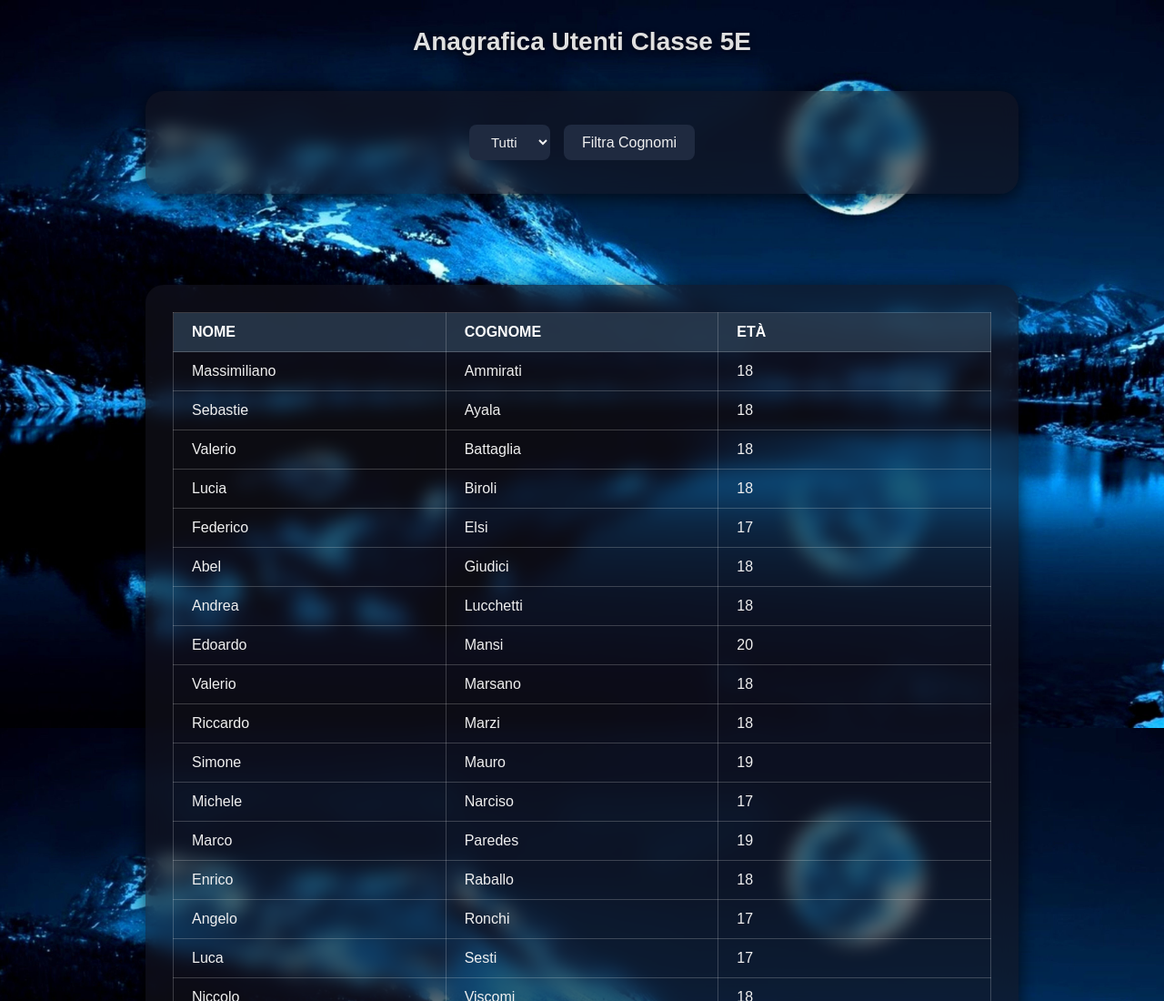
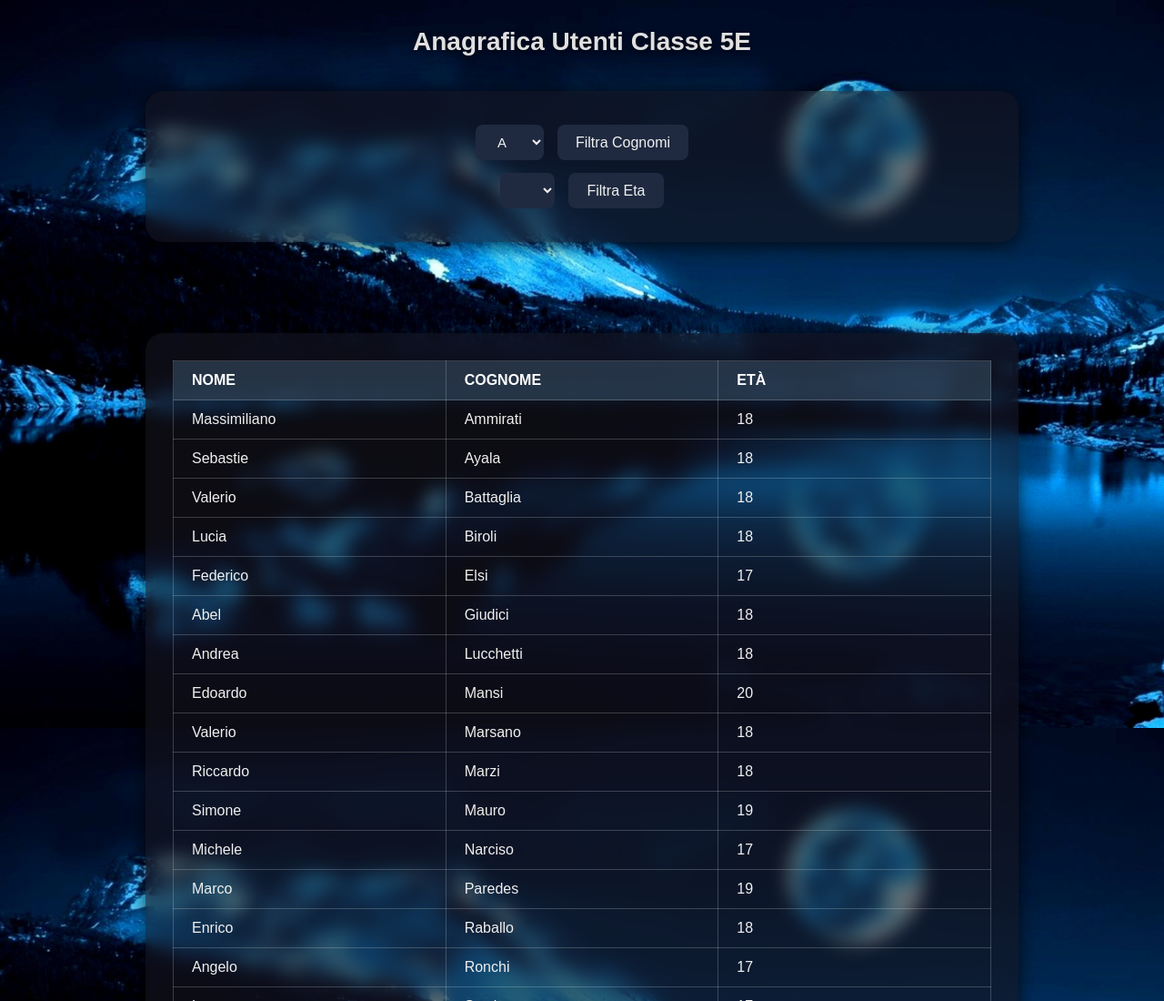
Before and after one commit to Zebb0a/TPS_5E_inf, a plain HTML site: page anagrafica-studenti/index.html in a window 1280 px wide. Shown: the top 1100 px of the page at 91% size. Drawn offline with Linux system fonts and the light colour scheme.

Commit message:
Update filters in index.html for student records

```diff
--- a/anagrafica-studenti/index.html
+++ b/anagrafica-studenti/index.html
@@ -13,20 +13,39 @@
         <div class="blurred-text">
             <div class="button-group">
                 <select id="lettera">
-                    <option value="">Tutti</option>
                     <option value="A">A</option>
                     <option value="B">B</option>
+                    <option value="C">C</option>
+                    <option value="D">D</option>
                     <option value="E">E</option>
+                    <option value="F">F</option>
                     <option value="G">G</option>
+                    <option value="H">H</option>
+                    <option value="I">I</option>
+                    <option value="J">J</option>
+                    <option value="K">K</option>
                     <option value="L">L</option>
                     <option value="M">M</option>
                     <option value="N">N</option>
+                    <option value="O">O</option>
                     <option value="P">P</option>
+                    <option value="Q">Q</option>
                     <option value="R">R</option>
                     <option value="S">S</option>
+                    <option value="T">T</option>
+                    <option value="U">U</option>
                     <option value="V">V</option>
+                    <option value="W">W</option>
+                    <option value="X">X</option>
+                    <option value="Y">Y</option>
+                    <option value="Z">Z</option>
                 </select>
                 <input type="button" value="Filtra Cognomi" onclick="filtraPerIniziale();">
+            </div>
+            <div class="button-group">
+                <select id="lettera">
+                    <input type="button" value="Filtra Eta" onclick="filtraPerEta();">
+                </select>
             </div>
         </div>
 
```
